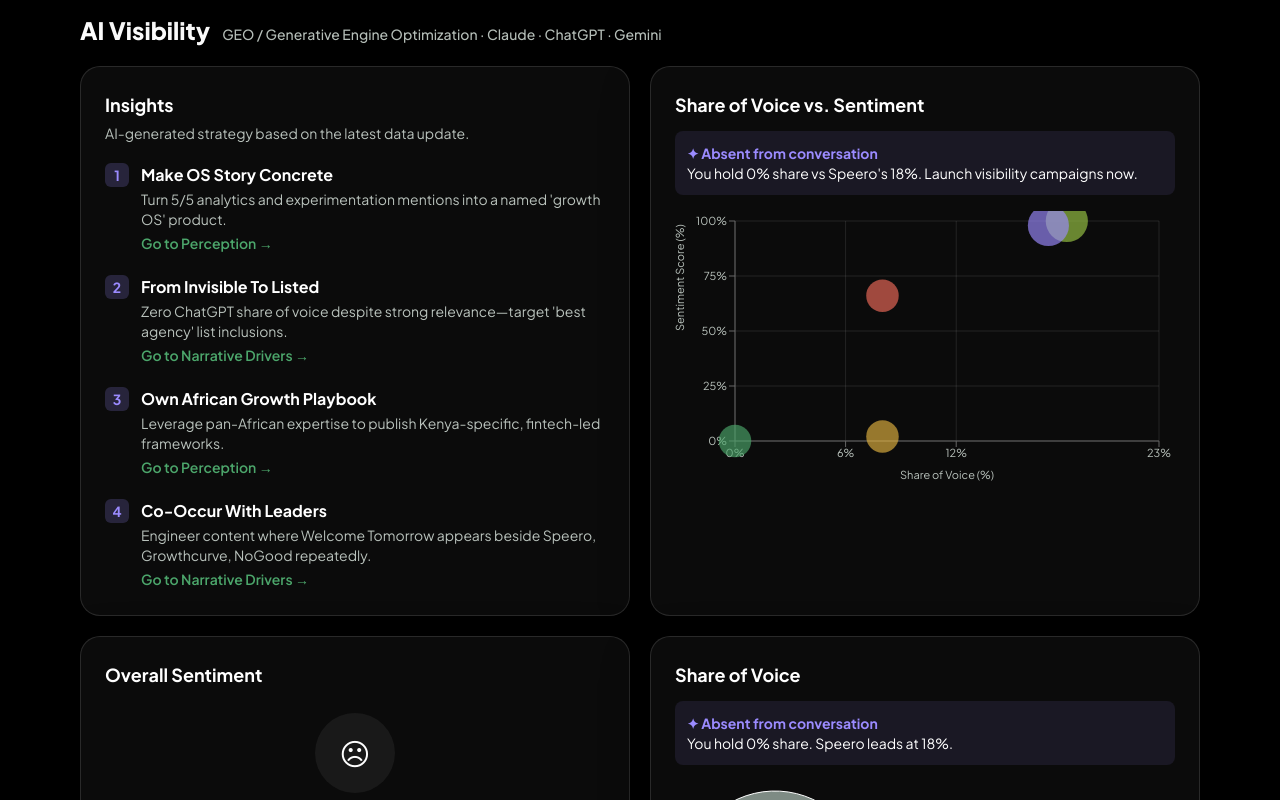
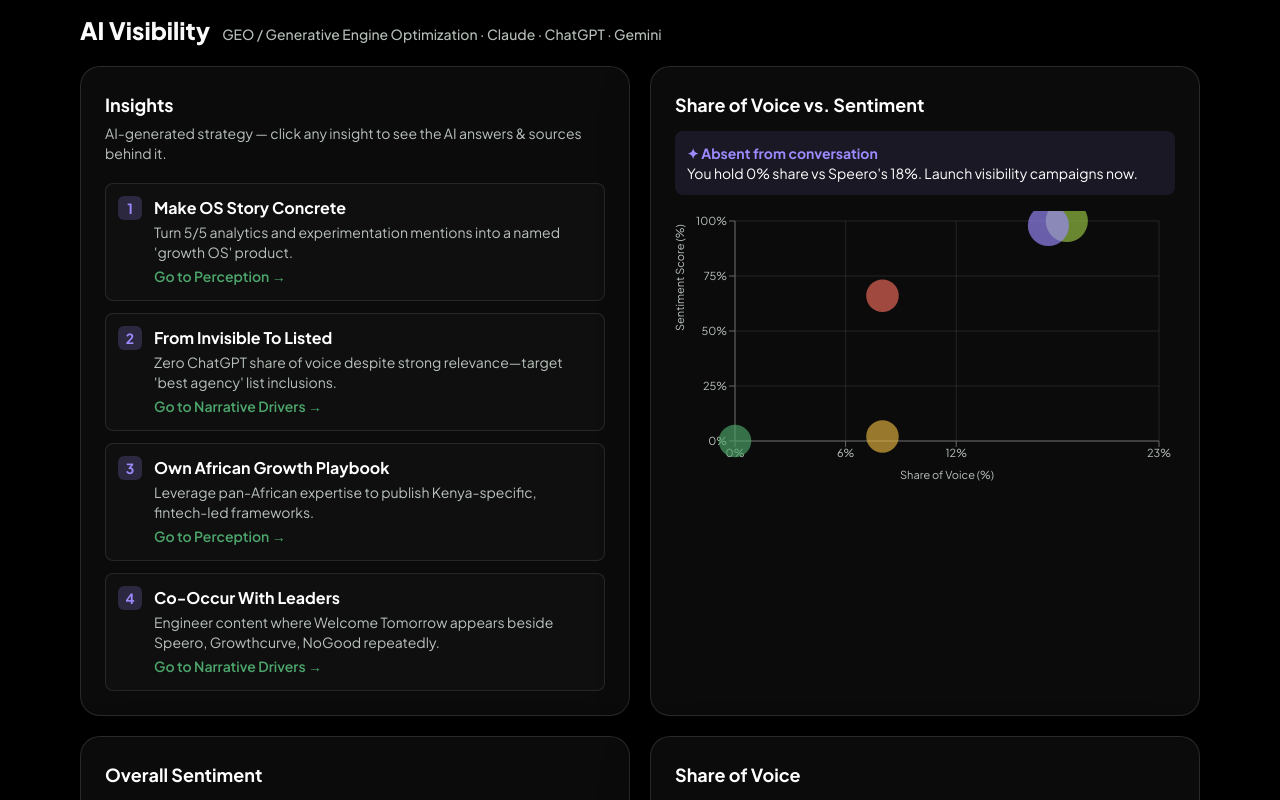
Before and after one commit to tanuikiplangat3-del/tomorrowrank, a Next.js app: page /preview in a window 1280 px wide. Shown: the part 3580-4380 px from the top of the page. Built offline with nearby package versions, Linux system fonts and the light colour scheme.

Commit message:
Add files via upload

```diff
--- a/app/preview/page.tsx
+++ b/app/preview/page.tsx
@@ -115,6 +115,14 @@
     { rank:4, title:"Co-Occur With Leaders", body:"Engineer content where Welcome Tomorrow appears beside Speero, Growthcurve, NoGood repeatedly.", link:{label:"Go to Narrative Drivers",href:"#narrative-drivers"} },
   ],
   modelsQueried:["Claude","ChatGPT","Gemini"],
+  citations:[
+    { url:"https://cxl.com/blog/", title:"CXL — Conversion optimization agency", brandCited:false },
+    { url:"https://speero.com/", title:"Speero by CXL", brandCited:false },
+  ],
+  probes:[
+    { engine:"Claude", prompt:"Best CRO/experimentation agencies for a fintech in Kenya?", answer:"For conversion optimization in the fintech space, leading names include Speero (by CXL), Growthcurve, and NoGood. These agencies specialize in experimentation-led growth...", brandCited:false },
+    { engine:"Claude", prompt:"Which growth marketing agencies work with African startups?", answer:"Several agencies focus on emerging markets, including NoGood and Growthcurve. For pan-African expertise you might look at regional specialists...", brandCited:false },
+  ],
 };
 
 export default function Preview() {
--- a/components/AiVisibility.tsx
+++ b/components/AiVisibility.tsx
@@ -1,5 +1,6 @@
 "use client";
 // components/AiVisibility.tsx
+import { useState } from "react";
 import {
   PieChart, Pie, Cell, ResponsiveContainer,
   ScatterChart, Scatter, XAxis, YAxis, ZAxis, CartesianGrid, Tooltip,
@@ -44,21 +45,10 @@
         {/* Insights */}
         <div className={CARD}>
           <h3 className="font-display text-lg font-bold text-paper">Insights</h3>
-          <p className="mt-1 text-sm text-muted">AI-generated strategy based on the latest data update.</p>
-          <ol className="mt-5 space-y-5">
+          <p className="mt-1 text-sm text-muted">AI-generated strategy — click any insight to see the AI answers &amp; sources behind it.</p>
+          <ol className="mt-5 space-y-3">
             {data.insights.map((ins) => (
-              <li key={ins.rank} className="flex gap-3">
-                <span className="grid h-6 w-6 shrink-0 place-items-center rounded-md bg-violet/20 text-sm font-bold text-violet">
-                  {ins.rank}
-                </span>
-                <div>
-                  <p className="font-display font-bold text-paper">{ins.title}</p>
-                  <p className="mt-0.5 text-sm text-muted">{ins.body}</p>
-                  <span className="mt-1 inline-block text-sm font-semibold text-wtgreen">
-                    {ins.link.label} →
-                  </span>
-                </div>
-              </li>
+              <InsightRow key={ins.rank} ins={ins} probes={data.probes ?? []} citations={data.citations ?? []} />
             ))}
           </ol>
         </div>
@@ -207,3 +197,72 @@
     </div>
   );
 }
+
+function InsightRow({
+  ins,
+  probes,
+  citations,
+}: {
+  ins: { rank: number; title: string; body: string; link: { label: string; href: string } };
+  probes: { engine: string; prompt: string; answer: string; brandCited: boolean }[];
+  citations: { url: string; title: string; brandCited?: boolean }[];
+}) {
+  const [open, setOpen] = useState(false);
+  return (
+    <li className="rounded-lg border border-white/10 bg-white/[0.02]">
+      <button onClick={() => setOpen((v) => !v)} className="flex w-full gap-3 p-3 text-left" aria-expanded={open}>
+        <span className="grid h-6 w-6 shrink-0 place-items-center rounded-md bg-violet/20 text-sm font-bold text-violet">
+          {ins.rank}
+        </span>
+        <span className="flex-1">
+          <span className="block font-display font-bold text-paper">{ins.title}</span>
+          <span className="mt-0.5 block text-sm text-muted">{ins.body}</span>
+          <span className="mt-1 inline-block text-sm font-semibold text-wtgreen">
+            {ins.link.label} {open ? "▲" : "→"}
+          </span>
+        </span>
+      </button>
+
+      {open && (
+        <div className="border-t border-white/10 p-3">
+          <p className="mb-2 text-xs font-bold uppercase tracking-wide text-muted">
+            What we asked the AI &amp; what it answered
+          </p>
+          {probes.length === 0 && (
+            <p className="text-sm text-muted">No probe data was captured for this run.</p>
+          )}
+          <ul className="space-y-2">
+            {probes.map((p, i) => (
+              <li key={i} className="rounded-md bg-white/[0.03] p-2.5">
+                <p className="text-sm font-semibold text-paper">
+                  <span className="mr-2 rounded bg-violet/20 px-1.5 py-0.5 text-xs text-violet">{p.engine}</span>
+                  {p.prompt}
+                </p>
+                <p className="mt-1 line-clamp-3 text-xs text-muted">{p.answer}</p>
+                <span className={`mt-1 inline-block text-xs font-bold ${p.brandCited ? "text-good" : "text-bad"}`}>
+                  {p.brandCited ? "✓ Your brand was mentioned" : "✗ Your brand was NOT mentioned"}
+                </span>
+              </li>
+            ))}
+          </ul>
+
+          {citations.length > 0 && (
+            <>
+              <p className="mb-1 mt-3 text-xs font-bold uppercase tracking-wide text-muted">Sources the AI cited</p>
+              <ul className="space-y-1">
+                {citations.slice(0, 6).map((c, i) => (
+                  <li key={i}>
+                    <a href={c.url} target="_blank" rel="noopener noreferrer"
+                      className="block truncate text-xs text-paper hover:text-wtgreen">
+                      {c.brandCited ? "★ " : ""}{c.title || c.url}
+                    </a>
+                  </li>
+                ))}
+              </ul>
+            </>
+          )}
+        </div>
+      )}
+    </li>
+  );
+}
--- a/lib/ai-visibility/engine.ts
+++ b/lib/ai-visibility/engine.ts
@@ -70,7 +70,7 @@
 // PLUS the real sources Claude cited via web search.
 async function pollEngines(
   prompts: string[]
-): Promise<{ answers: { engine: string; text: string }[]; citations: { url: string; title: string }[] }> {
+): Promise<{ answers: { engine: string; text: string; prompt: string }[]; citations: { url: string; title: string }[] }> {
   const probe = prompts.slice(0, PROMPT_COUNT);
   const citeMap = new Map<string, string>();
 
@@ -89,16 +89,17 @@
       )
     );
     const answers = results
-      .filter((r): r is PromiseFulfilledResult<{ answer: string; citations: { url: string; title: string }[] }> => r.status === "fulfilled")
-      .map((r) => {
+      .map((r, i) => ({ r, prompt: probe[i] }))
+      .filter((x): x is { r: PromiseFulfilledResult<{ answer: string; citations: { url: string; title: string }[] }>; prompt: string } => x.r.status === "fulfilled")
+      .map(({ r, prompt }) => {
         for (const c of r.value.citations) citeMap.set(c.url, c.title);
-        return { engine: "Claude", text: r.value.answer ?? "" };
+        return { engine: "Claude", text: r.value.answer ?? "", prompt };
       });
     return { answers, citations: [...citeMap].map(([url, title]) => ({ url, title })) };
   }
 
   // Full mode: Claude + optional OpenAI/Gemini, sequentially per prompt.
-  const out: { engine: string; text: string }[] = [];
+  const out: { engine: string; text: string; prompt: string }[] = [];
   for (const p of probe) {
     try {
       const r = await claudeAnswerWithCitations({
@@ -107,15 +108,15 @@
         prompt: p,
         maxTokens: 800,
       });
-      out.push({ engine: "Claude", text: r.answer ?? "" });
+      out.push({ engine: "Claude", text: r.answer ?? "", prompt: p });
       for (const c of r.citations) citeMap.set(c.url, c.title);
     } catch {
       /* skip */
     }
     const oa = await queryOpenAI(p);
-    if (oa) out.push({ engine: "ChatGPT", text: oa });
+    if (oa) out.push({ engine: "ChatGPT", text: oa, prompt: p });
     const gm = await queryGemini(p);
-    if (gm) out.push({ engine: "Gemini", text: gm });
+    if (gm) out.push({ engine: "Gemini", text: gm, prompt: p });
   }
   return { answers: out, citations: [...citeMap].map(([url, title]) => ({ url, title })) };
 }
@@ -124,7 +125,7 @@
 async function computeShareAndSentiment(
   brand: string,
   competitors: string[],
-  answers: { engine: string; text: string }[]
+  answers: { engine: string; text: string; prompt: string }[]
 ): Promise<{ shares: BrandShare[]; sentiment: AiVisibilityReport["overallSentiment"] }> {
   const corpus = answers.map((a, i) => `[#${i} ${a.engine}] ${a.text}`).join("\n\n");
   const brands = [brand, ...competitors];
@@ -404,6 +405,14 @@
         c.title.toLowerCase().includes(brandStem),
     }));
 
+  const brandStem2 = brand.toLowerCase().split(".")[0];
+  const probes = answers.slice(0, 8).map((a) => ({
+    engine: a.engine,
+    prompt: a.prompt,
+    answer: (a.text || "").slice(0, 600),
+    brandCited: (a.text || "").toLowerCase().includes(brandStem2),
+  }));
+
   return {
     clientBrand: brand,
     competitors: ctx.competitors,
@@ -413,6 +422,7 @@
     insights,
     modelsQueried: engines.length ? engines : ["Claude"],
     citations: markedCitations,
+    probes,
   };
 }
 
--- a/lib/crawl/analyzer.ts
+++ b/lib/crawl/analyzer.ts
@@ -12,6 +12,7 @@
   url: string;
   status: number;
   ok: boolean;
+  blocked: boolean; // 403 / bot-challenge / WAF — content could NOT be genuinely read
   title: string | null;
   titleLen: number;
   metaDescription: string | null;
@@ -112,6 +113,15 @@
 }
 
 export function analyzePage(url: string, status: number, html: string): PageFacts {
+  // Bot-challenge / WAF / 403 detection — do NOT trust content from these pages.
+  const b = (html || "").slice(0, 4000).toLowerCase();
+  const blocked =
+    status === 403 || status === 429 || status === 503 ||
+    b.includes("just a moment") || b.includes("cf-browser-verification") ||
+    b.includes("cf-challenge") || b.includes("attention required") ||
+    b.includes("enable javascript and cookies to continue") ||
+    b.includes("checking your browser before");
+
   const metas = tagsOf(html, "meta");
   const links = tagsOf(html, "link");
   const metaBy = (id: string) => {
@@ -164,7 +174,8 @@
   return {
     url,
     status,
-    ok: status >= 200 && status < 400,
+    ok: status >= 200 && status < 400 && !blocked,
+    blocked,
     title,
     titleLen: title?.length ?? 0,
     metaDescription,
@@ -172,7 +183,8 @@
     canonical,
     canonicalSelf,
     robotsMeta,
-    noindex,
+    // Never treat a challenge/403 page's meta as a real noindex.
+    noindex: blocked ? false : noindex,
     lang: html.match(/<html[^>]*\blang=["']([^"']+)["']/i)?.[1] ?? null,
     h1s,
     h2s,
--- a/lib/crawl/issues.ts
+++ b/lib/crawl/issues.ts
@@ -17,12 +17,13 @@
 
 const P = { VERY_HIGH: 1 as Priority, HIGH: 3 as Priority, MEDIUM: 5 as Priority, LOW: 7 as Priority, VERY_LOW: 9 as Priority };
 
-// only judge indexable, real HTML pages for content checks
-const indexable = (p: PageFacts) => p.ok && !p.noindex;
+// only judge indexable, real, READABLE HTML pages for content checks
+const indexable = (p: PageFacts) => p.ok && !p.blocked && !p.noindex;
 
 export function buildSiteIssues(pages: PageFacts[]): SiteIssue[] {
   const issues: SiteIssue[] = [];
-  const real = pages.filter((p) => p.ok);
+  const blocked = pages.filter((p) => p.blocked);
+  const real = pages.filter((p) => p.ok && !p.blocked);
   const idx = pages.filter(indexable);
   const n = idx.length || 1;
 
@@ -32,6 +33,26 @@
     const { total, ...rest } = partial;
     issues.push({ ...rest, passedCount: Math.max(0, total - partial.affected.length) });
   };
+
+  // ---------- BLOCKED / UNREADABLE PAGES (honest, no fake findings) ----------
+  if (blocked.length > 0) {
+    issues.push({
+      id: "blocked-pages", category: "Technical", subcategory: "Crawlability",
+      title: "Pages could not be read (bot protection / 403 / JS challenge)",
+      status: "checked", priority: 2,
+      affected: blocked.map((p) => ({
+        url: p.url,
+        evidence: p.status === 403 ? "HTTP 403 — blocked by WAF/Cloudflare" : `Bot-challenge or protected page (status ${p.status || "?"})`,
+      })),
+      passedCount: real.length,
+      recommendation:
+        "The site (or these pages) blocked the crawler, so their content could not be analysed. " +
+        "Allowlist the audit crawler, or note the site is JavaScript-rendered/Cloudflare-protected. " +
+        "Findings below are based only on pages we could actually read.",
+      actions: ["contact_dev", "seo_specialist"],
+      reason: "No content-level findings are reported for these pages (we won't guess).",
+    });
+  }
 
   // ---------- CONTENT / ON-PAGE (crawl-measurable) ----------
 
@@ -144,7 +165,7 @@
   push({
     id: "status-errors", category: "Technical", subcategory: "Status codes",
     title: "Pages returning errors or redirects", status: "checked", priority: P.HIGH,
-    affected: pages.filter((p) => p.status && (p.status >= 400 || p.status === 0))
+    affected: pages.filter((p) => !p.blocked && p.status && (p.status >= 400 || p.status === 0))
       .map((p) => ({ url: p.url, evidence: p.status === 0 ? "Fetch failed / timeout" : `HTTP ${p.status}` })),
     total: pages.length,
     recommendation: "Fix or redirect broken URLs; ensure important pages return HTTP 200.",
@@ -163,7 +184,7 @@
   push({
     id: "noindex", category: "Technical", subcategory: "Indexation",
     title: "Pages set to noindex", status: "checked", priority: P.VERY_HIGH,
-    affected: pages.filter((p) => p.noindex).map((p) => ({ url: p.url, evidence: `robots meta: ${p.robotsMeta}` })),
+    affected: real.filter((p) => p.noindex).map((p) => ({ url: p.url, evidence: `robots meta: ${p.robotsMeta}` })),
     total: pages.length,
     recommendation: "Confirm these pages should be excluded from search; remove noindex if they should rank.",
     actions: ["remove", "contact_dev"],
--- a/types/audit.ts
+++ b/types/audit.ts
@@ -140,6 +140,7 @@
   insights: VisibilityInsight[];
   modelsQueried: string[];     // which LLMs were polled
   citations?: { url: string; title: string; brandCited?: boolean }[]; // sources Claude cited via web search
+  probes?: { engine: string; prompt: string; answer: string; brandCited: boolean }[]; // raw Q&A behind the insights
 }
 
 // ---- Multi-page crawl / clickable issues ----
```
Also changed, not shown: lib/crawl/crawler.ts (+52 -22 lines), 1 other file (tests, documents, lock files or other folders).
